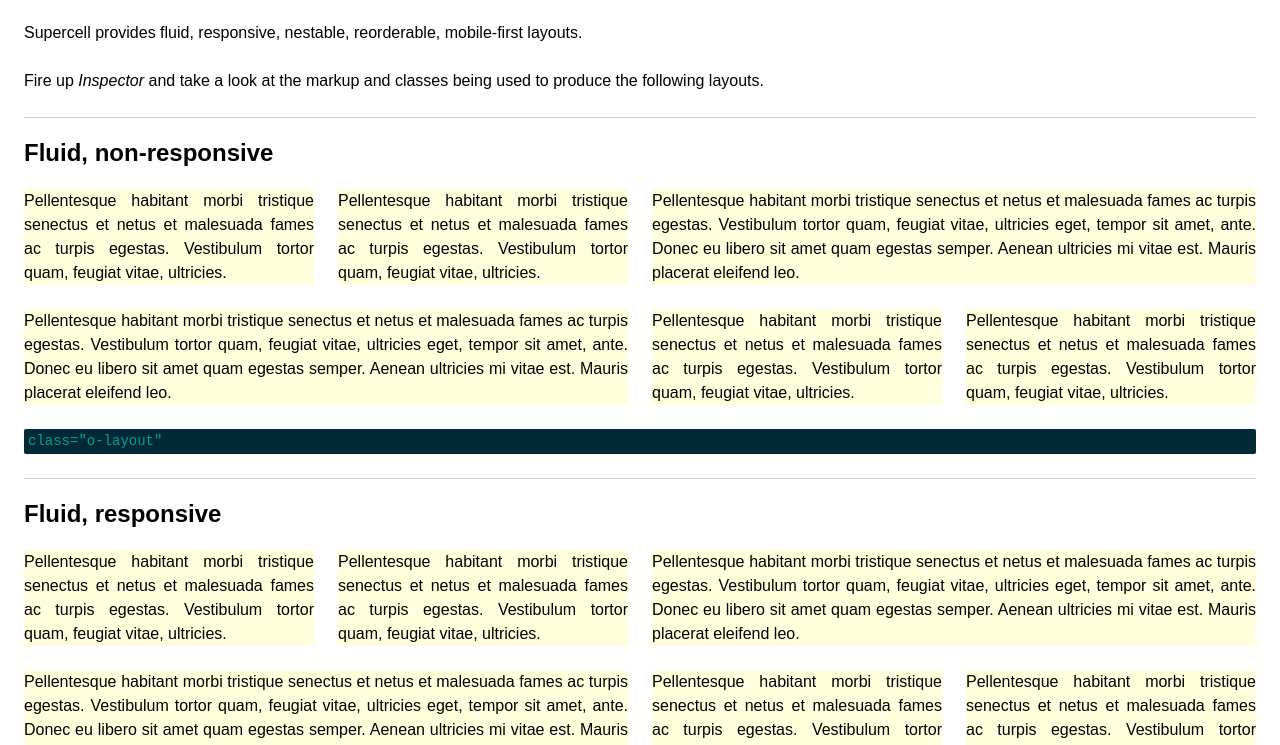
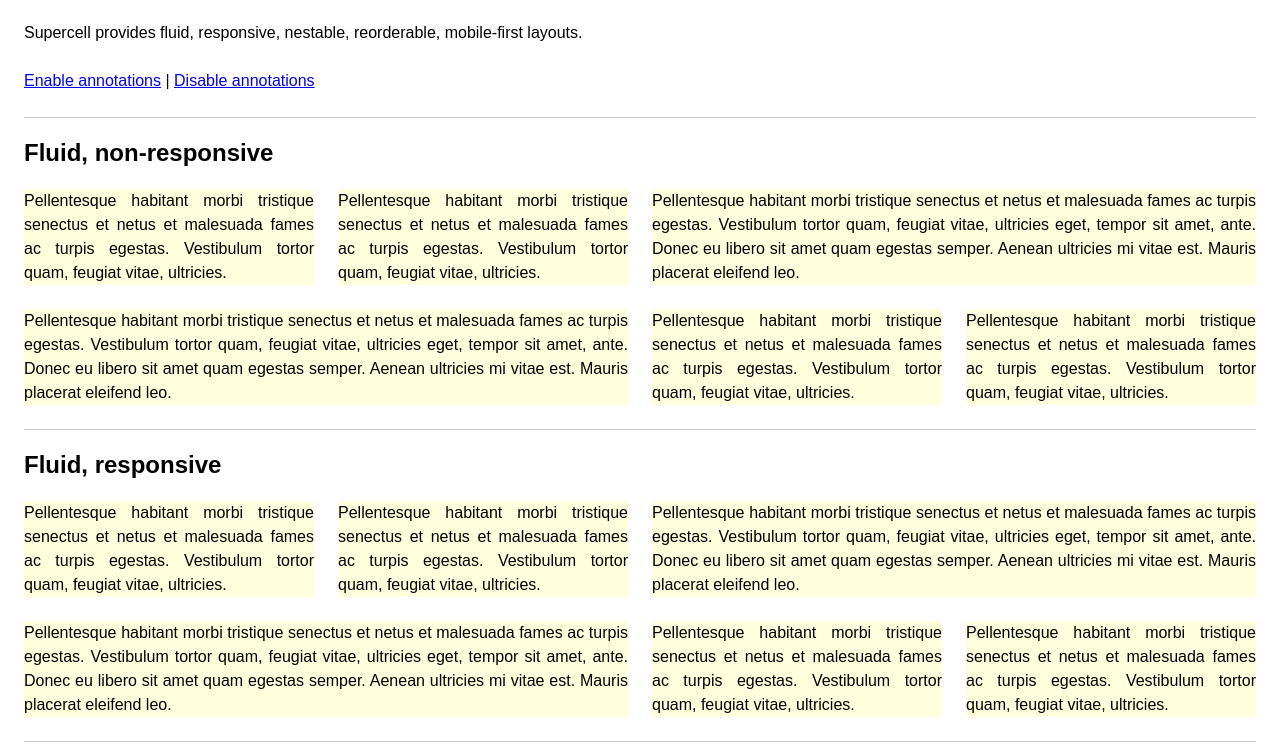
Before and after one commit to sky-uk/supercell, a plain HTML site: page index.html in a window 1280 px wide. Shown: the part 51-796 px from the top of the page. Drawn offline with Linux system fonts and the light colour scheme.

Commit message:
Annotation switches

```diff
--- a/index.html
+++ b/index.html
@@ -1,5 +1,5 @@
 <!DOCTYPE html>
-<html lang="en">
+<html lang="en" id="page:home">
 <head>
     <meta charset="UTF-8">
     <meta name="viewport" content="width=device-width, minimum-scale=1.0">
@@ -47,8 +47,8 @@
 
       .o-layout::after,
         .o-layout__item::after {
+          display: none;
           content: "class=\"" attr(class) "\"";
-          display: block;
           font-size: 0.875rem;
           font-family: monospace, monospace;
           text-align: left;
@@ -58,6 +58,11 @@
           color: #00a19b;
           padding: 2px 4px;
           border-radius: 2px;
+        }
+
+      html:target .o-layout::after,
+        html:target .o-layout__item::after {
+          display: block;
         }
 
         .o-layout::after {
@@ -105,8 +110,7 @@
   <p>Supercell provides fluid, responsive, nestable, reorderable, mobile-first
   layouts.</p>
 
-  <p>Fire up <i>Inspector</i> and take a look at the markup and classes being
-  used to produce the following layouts.</p>
+  <p><a href="#page:home">Enable annotations</a> | <a href="#0">Disable annotations</a></p>
 
   <hr />
 
```
